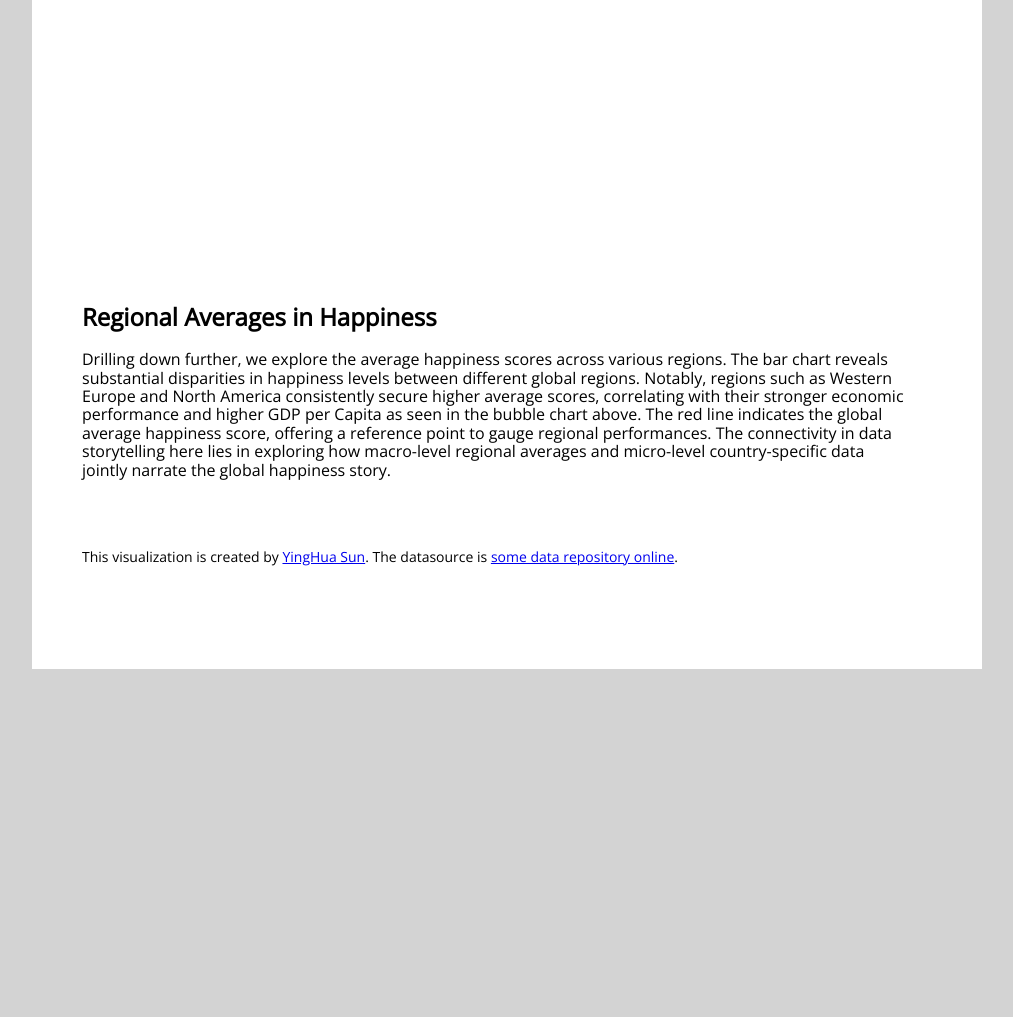
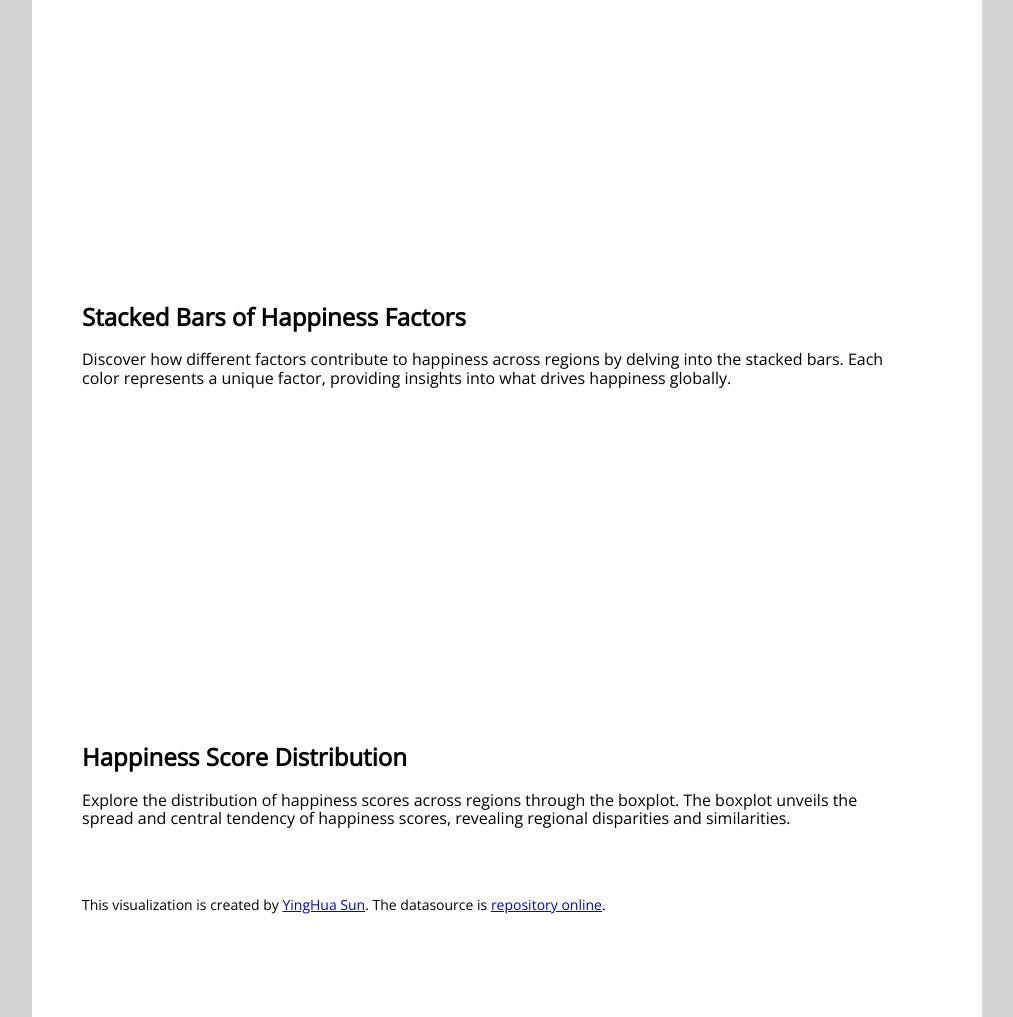
Before and after one commit to ysun2023/data_visualization2, a plain HTML site: page index.html in a window 1280 px wide. Shown: the part 1369-2386 px from the top of the page, without its empty margins (133-1146 px from the left). Before the commit the page ends 2038 px from the top, so only its background shows below. Drawn offline with nearby package versions, Linux system fonts and the light colour scheme; a script that the page names is missing.

Commit message:
upload for css changed

```diff
--- a/index.html
+++ b/index.html
@@ -54,32 +54,45 @@
         </div>
     </div>
 
-    <!-- New Bar Chart Section -->
+    <!-- New Stack Bars Section -->
     <div class="pure-g">
         <div class="pure-u-1-1">
-            <div id="vis3" class="vis-container-bar"></div>
+            <div id="vis3" class="vis-container-stacked-bar"></div>
             <div class="description description-left">
-                <h2>Regional Averages in Happiness</h2>
-                <p>Drilling down further, we explore the average happiness scores across various regions. The bar chart reveals substantial disparities in happiness levels between different global regions. Notably, regions such as Western Europe and North America consistently secure higher average scores, correlating with their stronger economic performance and higher GDP per Capita as seen in the bubble chart above. The red line indicates the global average happiness score, offering a reference point to gauge regional performances. The connectivity in data storytelling here lies in exploring how macro-level regional averages and micro-level country-specific data jointly narrate the global happiness story.</p>
+                <h2>Stacked Bars of Happiness Factors</h2>
+                <p>Discover how different factors contribute to happiness across regions by delving into the stacked bars. Each color represents a unique factor, providing insights into what drives happiness globally.</p>
+            </div>
+        </div>
+    </div>
+
+    <!-- New Boxplot Section -->
+    <div class="pure-g">
+        <div class="pure-u-1-1">
+            <div id="vis4" class="vis-container-boxplot"></div>
+            <div class="description description-left">
+                <h2>Happiness Score Distribution</h2>
+                <p>Explore the distribution of happiness scores across regions through the boxplot. The boxplot unveils the spread and central tendency of happiness scores, revealing regional disparities and similarities.</p>
             </div>
         </div>
     </div>
 
     <div class="pure-g">
         <div class="pure-u-1-1 small-font">
-            <p>This visualization is created by <a href="https://github.com/ysun2023/week10_homework" target="_blank">YingHua Sun</a>. The datasource is <a href="#" target=" _blank">some data repository online</a>.</p>
+            <p>This visualization is created by <a href="https://ysun2023.github.io/data_visualization2" target="_blank">YingHua Sun</a>. The datasource is <a href="https://github.com/ysun2023/data_visualization2" target=" _blank">repository online</a>.</p>
         </div>
     </div>
 </div>
 
 <script type="text/javascript">
     var specVis1 = "./world_happiness_map.json";
-    var specVis2 = "./world_happiness.json";
-    var specVis3 = "./average_happiness_per_region.json";
+    var specVis2 = "./bubble_chart_happiness.json";
+    var specVis3 = "./stack_bars_world_happiness.json";
+    var specVis4 = "./boxplot_happiness.json";
 
     vegaEmbed('#vis1', specVis1, {"actions": false});
     vegaEmbed('#vis2', specVis2, {"actions": false});
     vegaEmbed('#vis3', specVis3, {"actions": false});
+    vegaEmbed('#vis4', specVis4, {"actions": false});
 </script>
 
 </body>
--- a/styles.css
+++ b/styles.css
@@ -28,11 +28,19 @@ body {
     height: 375px;
 }
 
-.vis-container-bar {
+.vis-container-stacked-bar {
     width: 60%;
     height: 300px;
     margin: auto;
 }
+
+
+.vis-container-boxplot {
+    width: 60%;
+    height: 300px;
+    margin: auto;
+}
+
 
 .description h2,
 h1 {
```
